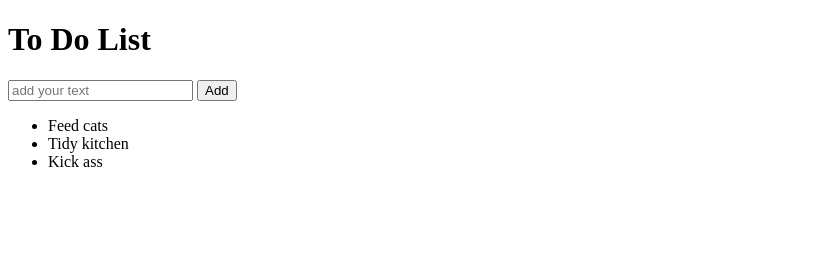
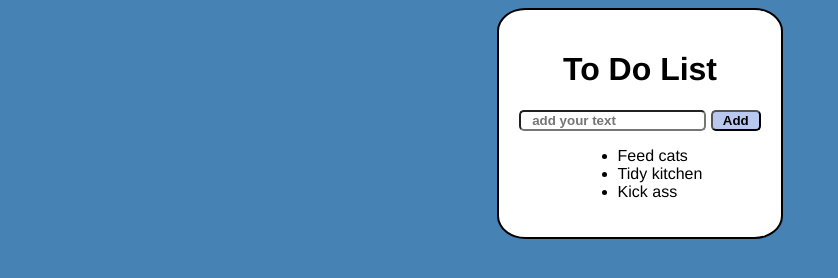
Before and after one commit to CrumpetCoding/Todo-List, a plain HTML site: page index.html in a window 1280 px wide. Shown: the whole page, without its empty margins (0-838 px from the left). Drawn offline with Linux system fonts and the light colour scheme.

Commit message:
Added styles

```diff
--- a/index.html
+++ b/index.html
@@ -3,20 +3,24 @@
 <head>
     <meta charset="UTF-8">
     <meta name="viewport" content="width=device-width, initial-scale=1.0">
+    <link href="style.css" rel="stylesheet">
+    <script src="index.js"></script>
     <title>To Do List</title>
 </head>
 <body>
     <div class="container">
+        <div class="todo-app">
             <h1>To Do List</h1>
-        <div class="todo-app">
+            <div class="input">
                 <input type="text" id="input-box" placeholder="add your text">
                 <button>Add</button>
             </div>
-        <ul>
+            <ul id="list-items">
                 <li>Feed cats</li>
                 <li>Tidy kitchen</li>
                 <li>Kick ass</li>
             </ul>
         </div>
+    </div>
 </body>
 </html>
--- /dev/null
+++ b/style.css
@@ -0,0 +1,35 @@
+body {
+    background-color:steelblue;
+    font-family: 'Franklin Gothic Medium', 'Arial Narrow', Arial, sans-serif;
+}
+
+.container {
+    display: flex;
+    flex-direction: column;
+    align-items: center;
+}
+
+.todo-app {
+    display: flex;
+    flex-direction: column;
+    align-items: center;
+    border-color: black;
+    border-style: solid;
+    border-width: 2px;
+    border-radius: 10%;
+    padding: 20px;
+    background-color: white;
+}
+
+input {
+    border-radius: 5px;
+    font-weight: bold;
+    text-indent: 5%;
+}
+
+button{
+    border-radius: 5px;
+    background-color: #b9c8ef;
+    width: 50px;
+    font-weight: bold;
+}
```
Lines whose indentation alone changed are shown as unchanged.
